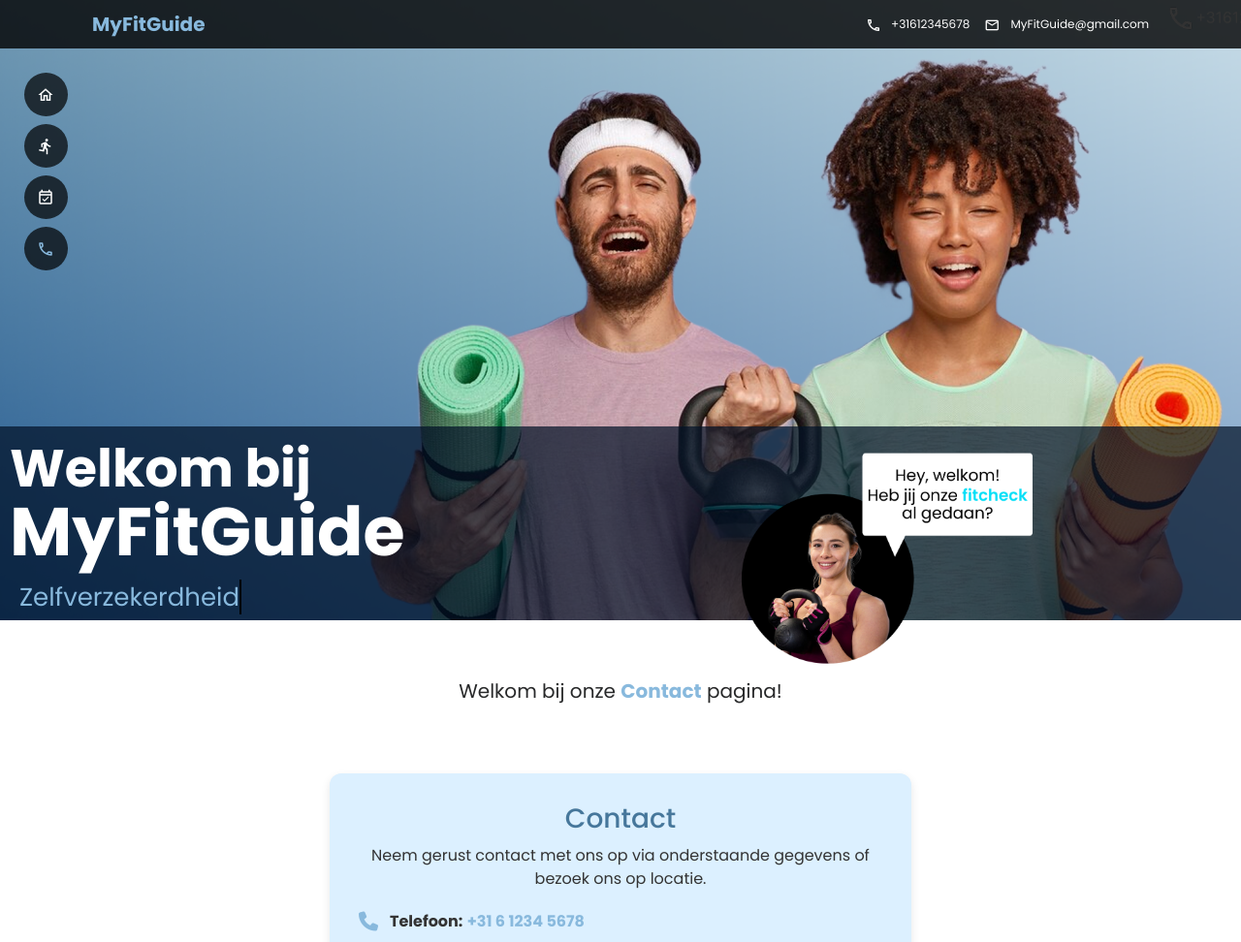
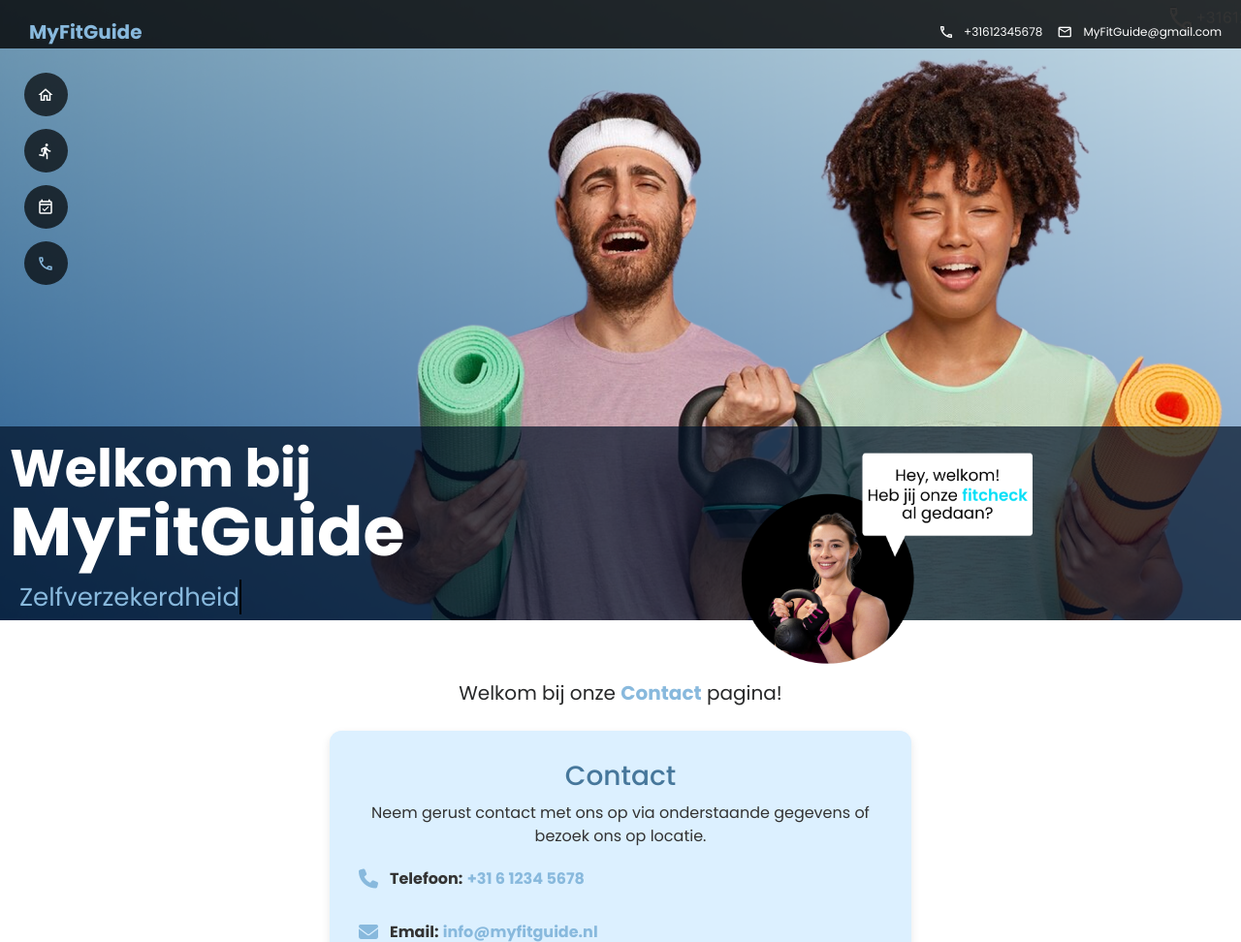
Before and after one commit to jaszy-md/MyGitguide-web, a PHP site: page /contact.php in a window 1280 px wide; the page is wider, and only the part inside the window is pictured. Shown: the top 972 px of that part at 97% size. Run offline with PHP 8.4, Linux system fonts and the light colour scheme.

Commit message:
complete

```diff
--- a/Header.php
+++ b/Header.php
@@ -35,17 +35,15 @@
 </head>
 
 <body>
-
   <header id="header" class="d-flex flex-column justify-content-center">
     <div class="wrapper">
       <nav id="navbar" class="navbar nav-menu">
-        <ul>
-          <li><a href="index.php" class="nav-link scrollto"><i class="material-icons-outlined">home</i> <span>Home</span></a></li>
-          <li><a href="sportplan.php" class="nav-link scrollto"><i class="material-icons-outlined">directions_run</i> <span>Sportplan</span></a></li>
-          <li><a href="bookings.php" class="nav-link scrollto"><i class="material-icons-outlined">event_available</i> <span>Boeken</span></a></li>
-          <li><a href="contact.php" class="nav-link scrollto"><i class="material-icons-outlined">call</i> <span>Contact</span></a></li>
+        <ul class="nav-links"> <!-- 1x class voor alle links -->
+          <li><a href="index.php"><i class="material-icons-outlined">home</i> <span>Home</span></a></li>
+          <li><a href="sportplan.php"><i class="material-icons-outlined">directions_run</i> <span>Sportplan</span></a></li>
+          <li><a href="bookings.php"><i class="material-icons-outlined">event_available</i> <span>Afspraak</span></a></li>
+          <li><a href="contact.php"><i class="material-icons-outlined">call</i> <span>Contact</span></a></li>
         </ul>
-
       </nav>
     </div>
   </header>
--- a/assets/css/headerStyle.css
+++ b/assets/css/headerStyle.css
@@ -99,20 +99,20 @@
 
 .sub_header .title {
   font-size: 20px !important;
-  font-weight: bold !important;
+  font-weight: bold;
   color: var(--main-color--) !important;
-  margin: 0 0 0 75px !important;
-  padding: 0 !important;
+  margin: 0 0 0 30px;
+  padding: 0;
 }
 
 .sub_header .info {
   font-size: 12px !important;
-  color: #ffffff !important;
+  color: #ffffff;
   display: flex;
   align-items: center;
   gap: 10px;
-  margin: 0 75px 0 0 !important;
-  padding: 0 !important;
+  margin: 0 30px 0 0;
+  padding: 0;
 }
 
 .sub_header .info i {
@@ -149,11 +149,19 @@
   opacity: 1;
 }
 
-@media (min-width: 700px) and (max-width: 991px) {
+@media (min-width: 601px) and (max-width: 991px) {
   .wrapper {
     max-width: 700px;
     width: 700px;
     margin: 0 auto;
+  }
+
+  .sub_header .title {
+    margin: 0 0 0 0 !important;
+  }
+
+  .sub_header .info {
+    margin: 0 0 0 0 !important;
   }
 
   #header {
@@ -192,12 +200,12 @@
   }
 
   .popup {
-    width: 250px;
+    width: 180px;
     right: -300px;
   }
 
   .animate-popup {
-    right: 50px;
+    right: 10px;
   }
 
   #header_section h1 {
@@ -210,7 +218,7 @@
   }
 }
 
-@media (min-width: 320px) and (max-width: 700px) {
+@media (min-width: 320px) and (max-width: 600px) {
   .wrapper {
     max-width: 350px;
     width: 350px;
--- a/assets/css/indexStyle.css
+++ b/assets/css/indexStyle.css
@@ -19,9 +19,10 @@
   position: relative;
   background: white;
   min-height: 140px;
+  font-size: 20px;
 }
 .block-content-call {
-  height: 140px;
+  height: 160px;
   background: linear-gradient(to bottom, #a3d9ff, #d5ebff);
   display: flex;
   flex-direction: column;
@@ -29,6 +30,7 @@
   justify-content: space-between;
   padding: 11px 20px;
   position: relative;
+  line-height: 1.5rem;
 }
 
 .title {
@@ -46,7 +48,7 @@
   font-size: 20px;
   text-align: center;
   max-width: 100%;
-  line-height: 1.5;
+  line-height: 1.7;
 }
 
 .fitcheck-image-call {
@@ -57,12 +59,14 @@
   left: 78%;
   transform: translateX(-50%);
 }
+
 .fitcheck-call-text {
   width: 60%;
   text-align: left;
   padding: 0;
   margin: 0;
 }
+
 .fitcheck-btn {
   width: 20%;
   border-radius: 12px;
@@ -70,17 +74,20 @@
   height: auto;
   padding: 3px;
   position: absolute;
-  bottom: 5%;
-  left: 23%;
+  bottom: 1%;
+  left: 13%;
   transform: translateX(-50%);
 }
+
 .intro_text p {
   margin-bottom: 0;
 }
+
 .fitcheck-btn {
   text-align: center;
   margin: 10px auto;
 }
+
 @media (min-width: 320px) and (max-width: 700px) {
   .white_container {
     height: 300px;
--- a/assets/css/navigation.css
+++ b/assets/css/navigation.css
@@ -1,3 +1,4 @@
+/* Algemene styling */
 .navbar {
   display: flex;
   align-items: center;
@@ -5,22 +6,40 @@
   width: 100%;
 }
 
-.navbar .nav-link {
+/* Navigatie links */
+.nav-links {
+  display: flex;
+  flex-direction: column; /* Zet de links onder elkaar */
+  gap: 5px;
+  list-style: none;
+  margin: 0;
+  padding: 0;
+}
+
+/* Stijl voor alle links binnen .nav-links */
+.nav-links a {
   color: #ffffff;
   font-size: 18px;
   font-weight: 500;
   padding: 10px 20px;
+  text-decoration: none;
+  display: flex;
+  align-items: center;
+  gap: 8px;
   transition: color 0.3s ease-in-out;
 }
 
-.navbar .nav-link:hover {
+/* Hover effect */
+.nav-links a:hover {
   color: var(--hover-color--);
 }
 
-.navbar .nav-link.active {
+/* Actieve link */
+.nav-links a.active {
   color: var(--main-color--);
 }
 
+/* Logo */
 .navbar-brand {
   font-size: 18px;
   font-weight: 500;
@@ -29,14 +48,14 @@
   text-decoration: none;
 }
 
+/* Navigatiemenu */
 .nav-menu {
   padding: 0;
   display: block;
   text-align: left;
 }
 
-.nav-menu ul,
-.nav-menu li {
+.nav-menu ul {
   margin: 0;
   padding: 0;
   list-style: none;
@@ -50,8 +69,8 @@
   margin-bottom: 8px;
 }
 
-.nav-menu a,
-.nav-menu a:focus {
+/* Navigatieknoppen */
+.nav-menu a {
   display: flex;
   align-items: center;
   justify-content: flex-start;
@@ -69,6 +88,7 @@
   transition: width 0.4s ease-in-out, background 0.3s ease-in-out;
 }
 
+/* Icons */
 .nav-menu a i {
   font-size: 18px;
   color: #fff !important;
@@ -83,6 +103,7 @@
   color: var(--main-color--) !important;
 }
 
+/* Tekst naast icon */
 .nav-menu a span {
   font-size: 15px;
   opacity: 0;
@@ -93,6 +114,7 @@
   transition: opacity 0.3s ease-in-out, transform 0.3s ease-in-out;
 }
 
+/* Menu animatie */
 .nav-menu a.open {
   width: 150px;
 }
@@ -107,14 +129,11 @@
   transition: width 0.4s ease-in-out;
 }
 
-@media (min-width: 320px) and (max-width: 700px) {
-  .navbar .nav-link {
-    font-size: 12px;
-    padding: 6px 12px;
-  }
-
-  .navbar-brand {
+/* 📌 Mobile Responsive */
+@media (max-width: 700px) {
+  .nav-links a {
     font-size: 14px;
+    padding: 8px 15px;
   }
 
   .nav-menu {
--- a/contact.php
+++ b/contact.php
@@ -14,13 +14,11 @@ include_once 'Header.php';
             <div class="text-wrapper">
                 <p class="intro_text_contact">
                     Welkom bij onze <b class="title">Contact</b> pagina!<br>
-
                 </p>
             </div>
         </div>
     </div>
-    <br>
-    <br>
+
     <main class="contact-container">
         <div class="middle-color-container">
             <h2>Contact</h2>
```
Also changed, not shown: assets/css/block_sportplanStyle.css (+9 -8 lines), assets/img/fruit-1.png, assets/img/sleep-1.png, 1 other file.
